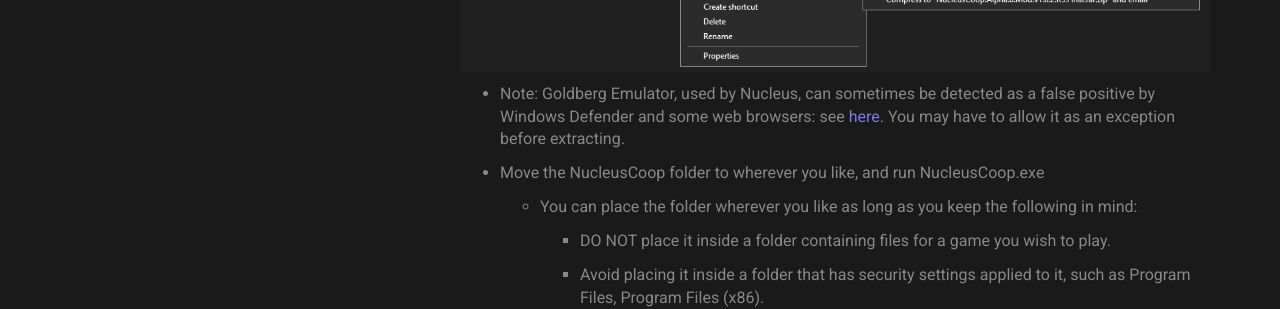
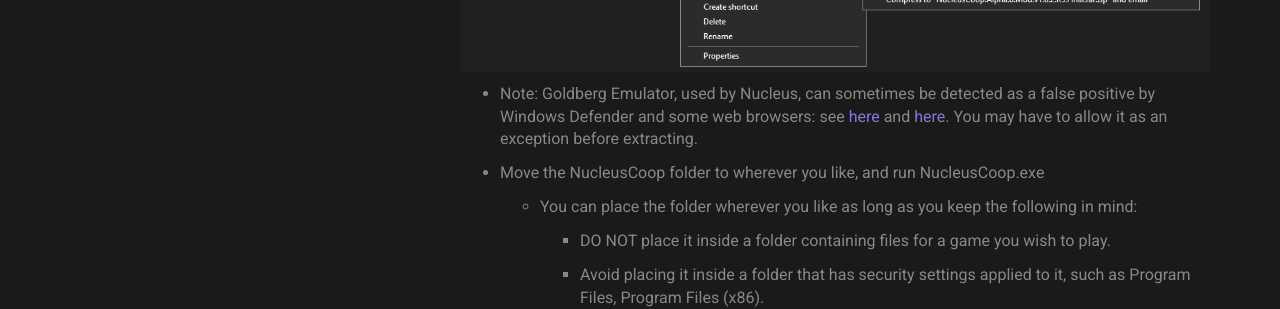
Before and after one commit to nucleus-coop/nucleus-coop.github.io, a Jekyll site: the page built from _docs/quickstart.md, in a window 1280 px wide and 900 px high, scrolled down 523 px. Shown: the part 153-462 px from the top of the window. Built offline with Jekyll 4.4.1, drawn with Linux system fonts in a browser that asks for light colours; nearby versions of some CDN libraries.

Commit message:
Update quickstart.md

```diff
--- a/_docs/quickstart.md
+++ b/_docs/quickstart.md
@@ -17,7 +17,7 @@
 ![Extract](../../img/quickstart/extract.png)
 
 
-* Note: Goldberg Emulator, used by Nucleus, can sometimes be detected as a false positive by Windows Defender and some web browsers: see [here](https://gitlab.com/Mr_Goldberg/goldberg_emulator/-/issues/118). You may have to allow it as an exception before extracting.
+* Note: Goldberg Emulator, used by Nucleus, can sometimes be detected as a false positive by Windows Defender and some web browsers: see [here](https://www.reddit.com/r/nucleuscoop/comments/g2k8j7/is_there_any_viruses/fnmfhbp/) and [here](https://gitlab.com/Mr_Goldberg/goldberg_emulator/-/issues/118). You may have to allow it as an exception before extracting.
 
 
 * Move the NucleusCoop folder to wherever you like, and run NucleusCoop.exe
```
